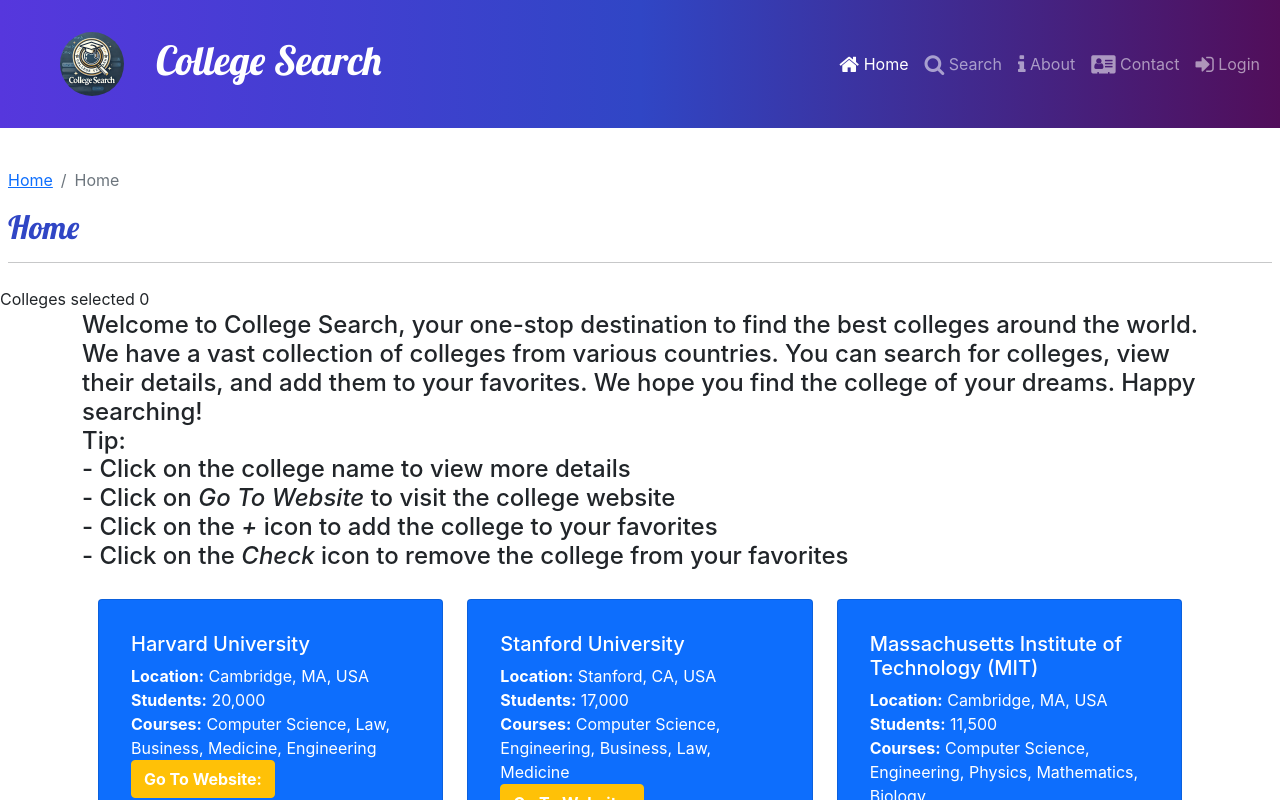
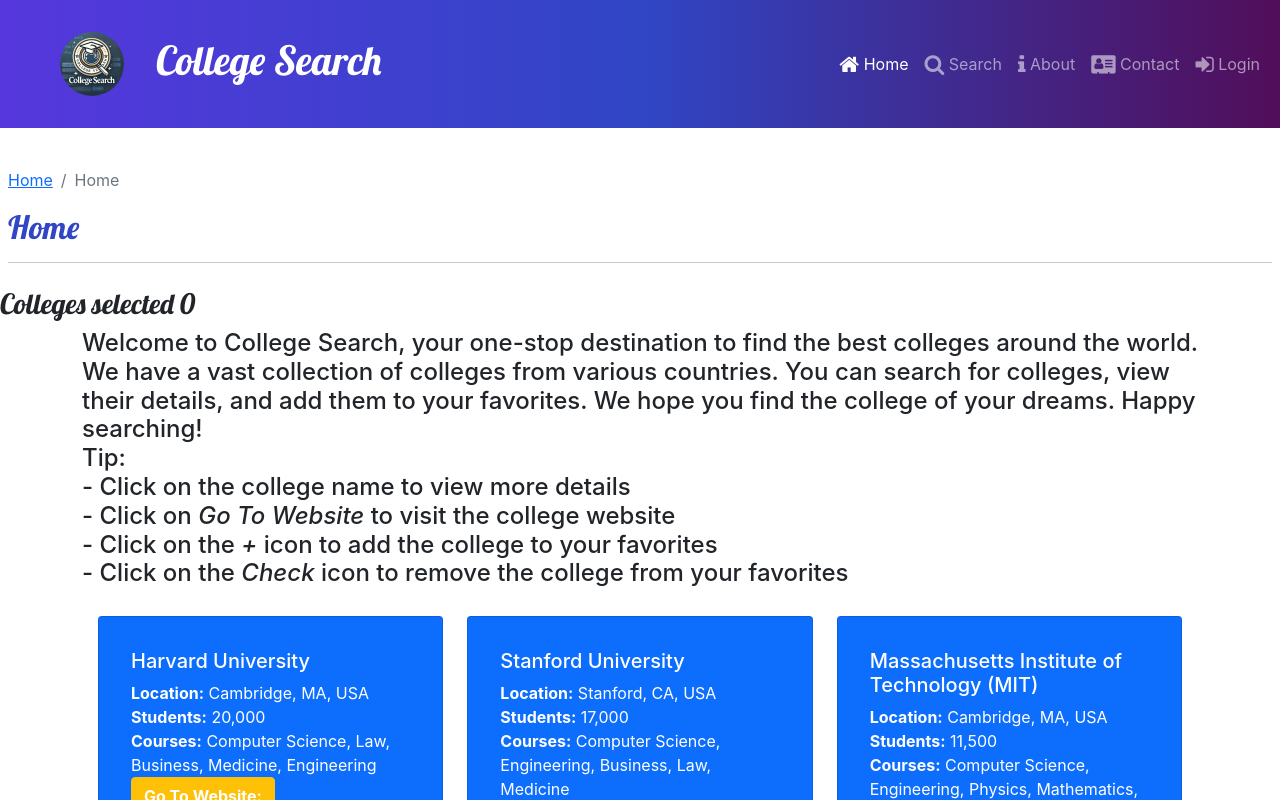
Before and after one commit to mathiasadikpon/colleges-search-app-react, a React (Create React App) app: page / in a window 1280 px wide. Shown: the top 800 px of the page. Built offline with nearby package versions, Linux system fonts and the light colour scheme.

Commit message:
refactor College component to correctly handle dispatch logic; update HomePage layout for improved display of selected colleges

```diff
--- a/src/colleges/College.js
+++ b/src/colleges/College.js
@@ -17,10 +17,10 @@
   // State to track if the college is added
   const [isAdded, setIsAdded] = useState(false);
 
-  // useEffect(() => {
-  //   dispatch({ type: isAdded ? "ADD" : "REMOVE", payload: college });
+  useEffect(() => {
+    dispatch({ type: isAdded ? "ADD" : "REMOVE", payload: college });
 
-  // },[isAdded])
+  },[isAdded])
 
   return (
     <Col xs="12" sm="6" lg="4" className="p-2">
@@ -71,7 +71,7 @@
             onClick={(e) => {
               e.stopPropagation(); // Prevent card click from triggering navigation
               setIsAdded(!isAdded);
-              dispatch({ type: isAdded ? "REMOVE" : "ADD", payload: college });
+              // dispatch({ type: isAdded ? "REMOVE" : "ADD", payload: college });
             }}
           />
         </CardFooter>
--- a/src/pages/HomePage.js
+++ b/src/pages/HomePage.js
@@ -21,10 +21,10 @@
   return (
     <div style={{ minHeight: "53vh" }}>
       <SubHeader current="Home" />
-      <div>
-        Colleges selected <Badge color="info" className="m-2"></Badge>
+      <h3>
+        Colleges selected <Badge color="info" className="m-10"></Badge>
         {collegesSelected.length}
-      </div>
+      </h3>
       <div className="container ">
         <div className="row">
           <div className="col">
```
